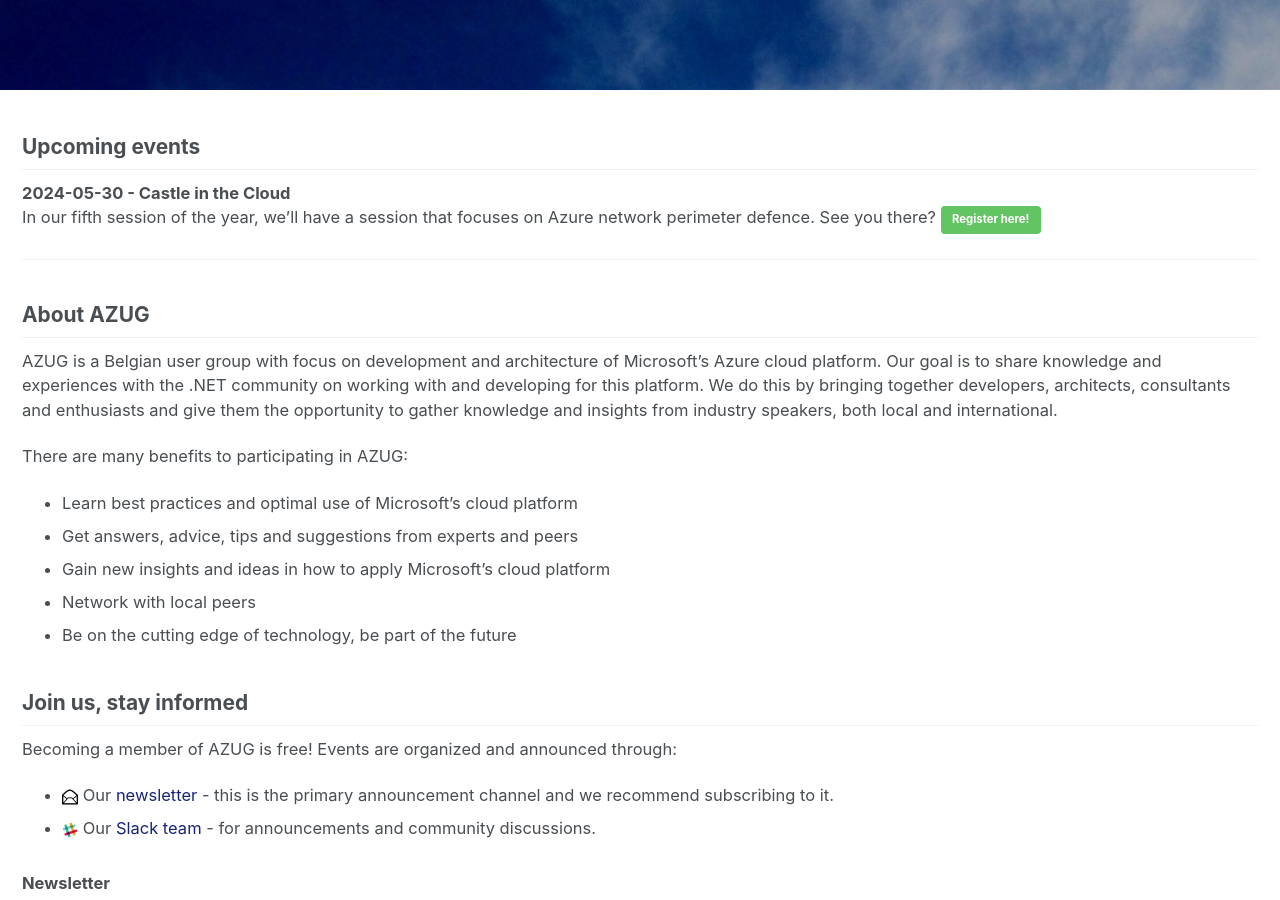
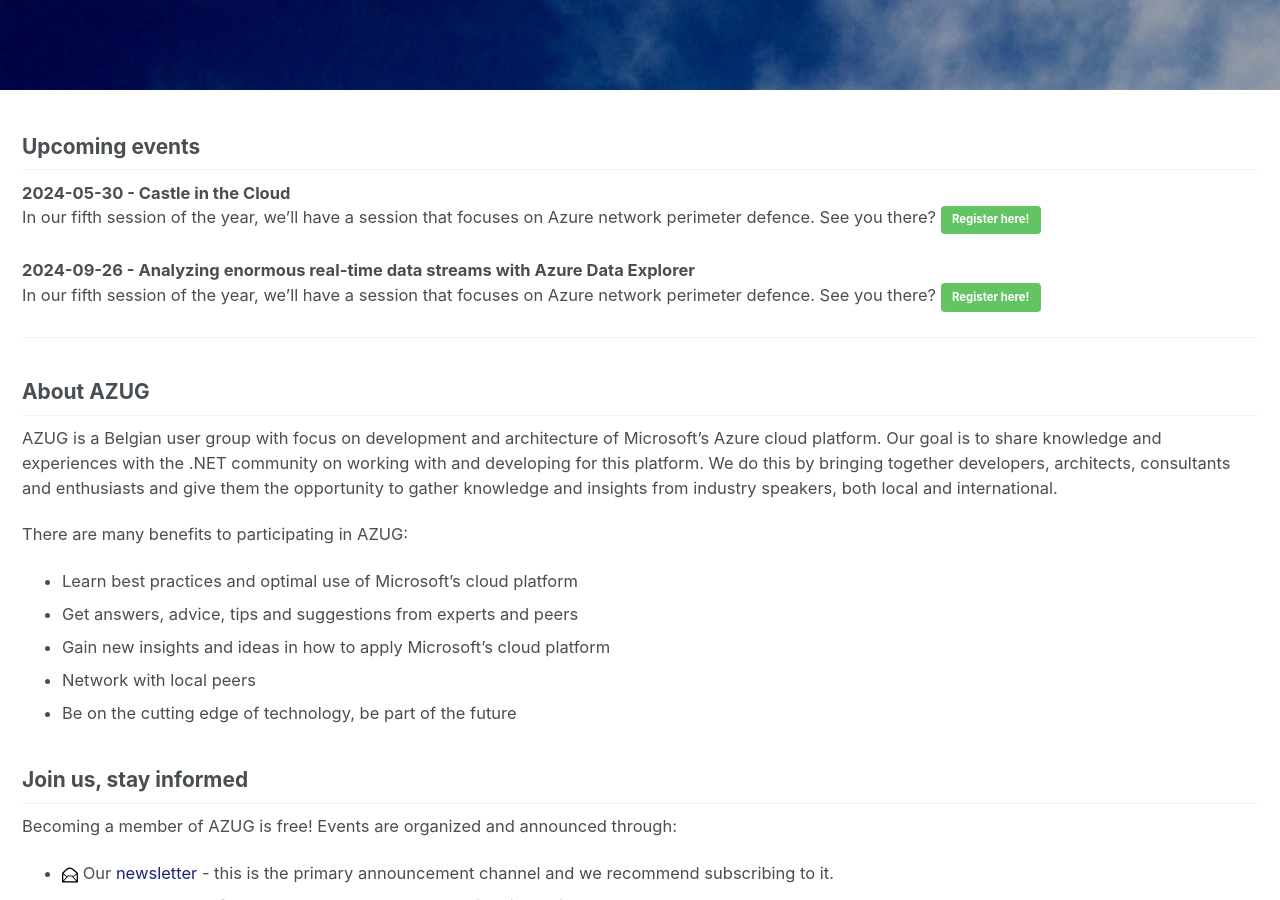
Before and after one commit to AzugBe/azugbe.github.io, a Jekyll site: the page built from index.md, in a window 1280 px wide and 900 px high, scrolled down 469 px. Built offline with Jekyll 4.4.1, drawn with Linux system fonts in a browser that asks for light colours; our own code applies the rules of GitHub Pages for plain Markdown files; comment, search, counter and statistics services are not loaded.

Commit message:
Add files via upload

```diff
--- a/index.md
+++ b/index.md
@@ -16,6 +16,9 @@ excerpt: "The Belgium Azure User Group focuses on knowledge sharing and networki
 
 **2024-05-30 - Castle in the Cloud**<br>
 In our fifth session of the year, we'll have a session that focuses on Azure network perimeter defence. See you there? [Register here!](https://www.azug.be/events/2024/05/30/castle-in-the-cloud){: .btn .btn--success}
+
+**2024-09-26 - Analyzing enormous real-time data streams with Azure Data Explorer**<br>
+In our fifth session of the year, we'll have a session that focuses on Azure network perimeter defence. See you there? [Register here!](https://www.azug.be/events/2024/09/26/analyzing-enormous-real-time-data-streams-with-Azure-Data-Explorer){: .btn .btn--success}
 
 <hr />
 
```
